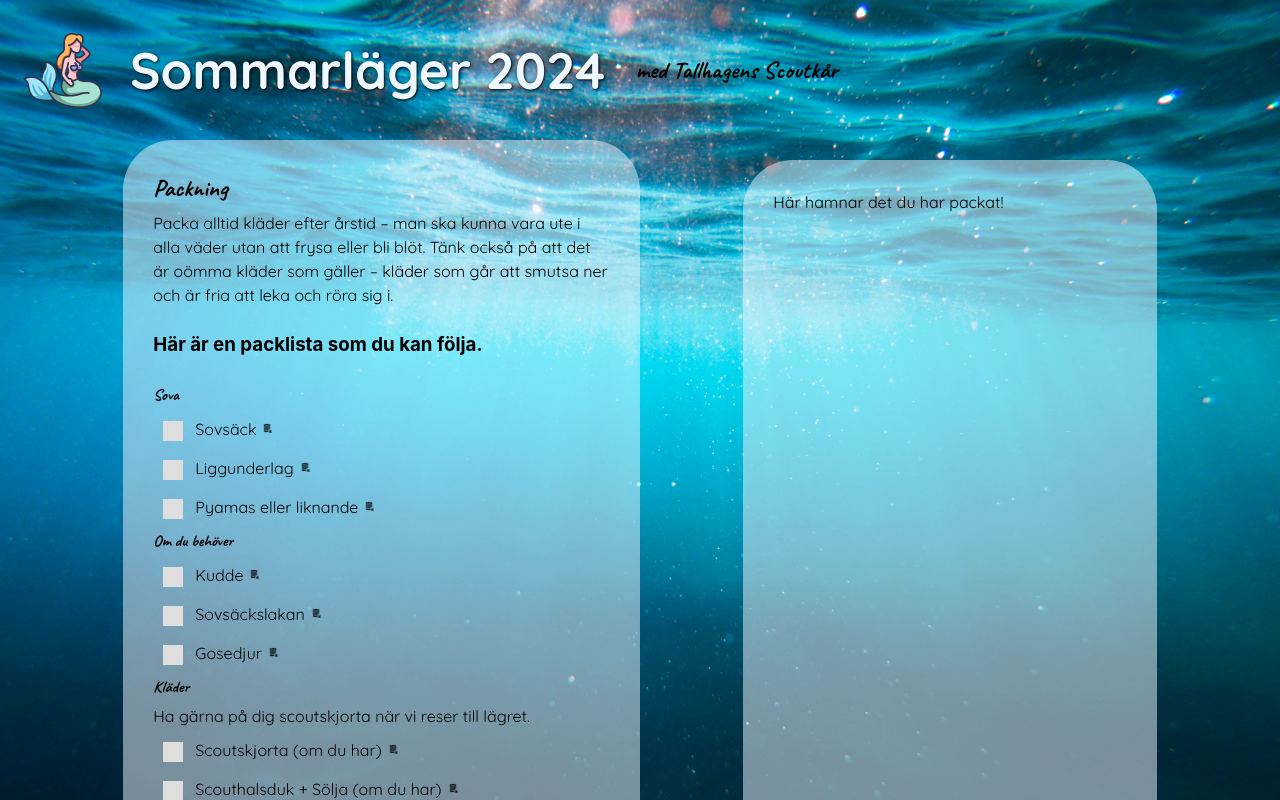
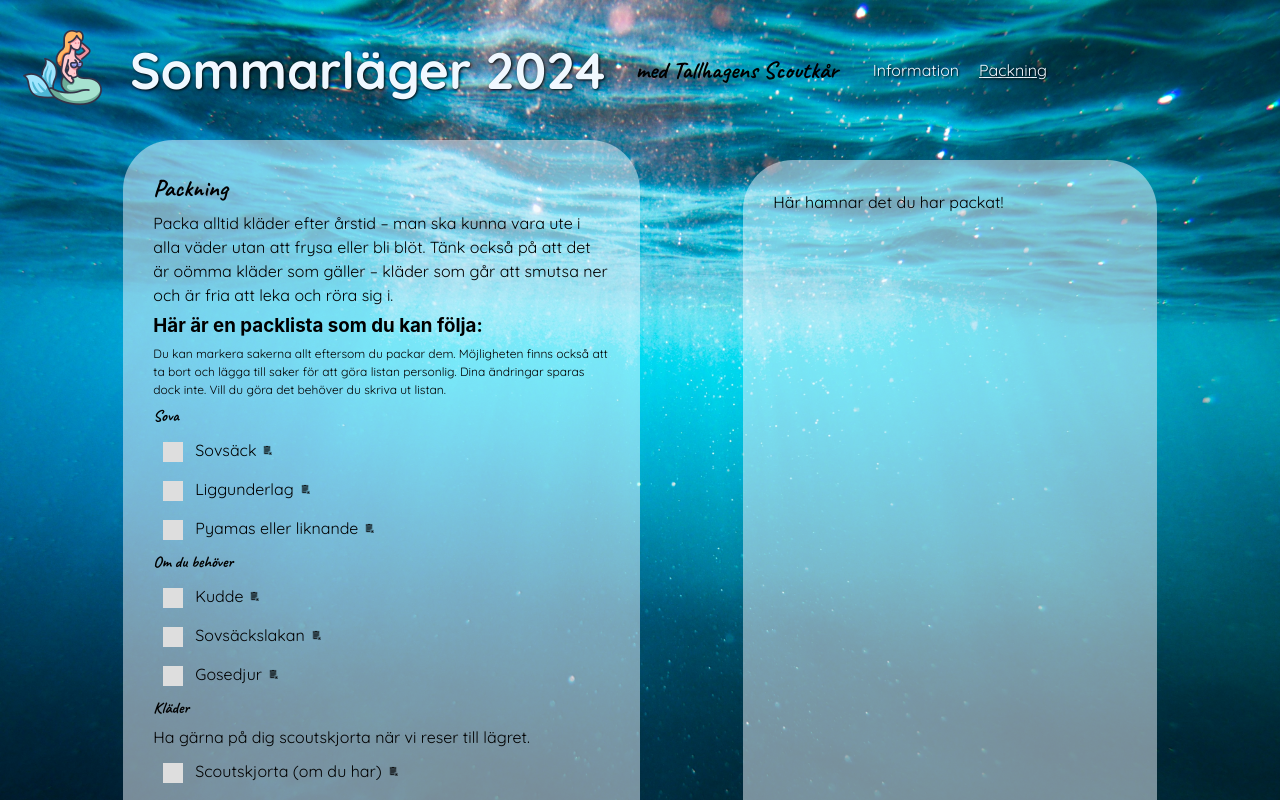
Before and after one commit to Tejpex/tallhagen, a React (Vite) app: page /packning in a window 1280 px wide. Shown: the top 800 px of the page. Built offline with nearby package versions, Linux system fonts and the light colour scheme; a web font is replaced by a local one.

Commit message:
Links added to nav-bar

```diff
--- a/src/App.css
+++ b/src/App.css
@@ -21,6 +21,10 @@ h1 {
 
 h2 {
   font-family: "Caveat", cursive;
+  margin: 0;
+}
+
+h3 {
   margin: 0;
 }
 
@@ -61,6 +65,29 @@ mark {
   align-items: flex-start;
   justify-content: center;
   flex-wrap: wrap;
+}
+
+.head-text {
+  display: flex;
+  flex-direction: column;
+  align-items: flex-start;
+  justify-content: center;
+  flex-wrap: wrap;
+}
+
+.links {
+  margin: 10px 0;
+}
+
+.link {
+  font-family: "Quicksand", sans-serif;
+  margin: 10px;
+  color: #f0f8ff;
+  text-shadow: rgb(0, 0, 0) 1px 1px 2px;
+}
+
+.active {
+  text-decoration: underline;
 }
 
 .main-view {
@@ -191,7 +218,7 @@ mark {
     height: 100px;
   }
 
-  .headline {
+  .head-text {
     flex-direction: row;
     align-items: center;
     gap: 25px;
@@ -214,3 +241,11 @@ mark {
     order: 1;
   }
 }
+
+@media (min-width: 1100px) {
+ .headline {
+    flex-direction: row;
+    align-items: center;
+    gap: 25px;
+  }
+}
--- a/src/components/NavBar.jsx
+++ b/src/components/NavBar.jsx
@@ -1,12 +1,20 @@
+import { Link } from "react-router-dom"
+import { NavLink } from "react-router-dom"
 import mermaidIcon from "/mermaid-color.png"
 
 export const NavBar = () => {
   return (
     <div className="nav-bar">
-        <img src={mermaidIcon} alt="Icon of mermaid" />
+        <Link to="/"><img src={mermaidIcon} alt="Icon of mermaid" /></Link>
         <div className="headline">
-          <h1>Sommarläger 2024</h1>
-          <h2>med Tallhagens Scoutkår</h2>
+          <div className="head-text">
+            <h1>Sommarläger 2024</h1>
+            <h2>med Tallhagens Scoutkår</h2>
+          </div>
+          <nav className="links">
+            <NavLink className="link" to="/">Information</NavLink>
+            <NavLink className="link" to="/packning">Packning</NavLink>
+          </nav>
         </div>
     </div>
   )
--- a/src/components/PackList.jsx
+++ b/src/components/PackList.jsx
@@ -31,7 +31,8 @@ export const PackList = () => {
           som gäller – kläder som går att smutsa ner och är fria att leka och
           röra sig i.
         </p>
-        <h3>Här är en packlista som du kan följa.</h3>
+        <h3>Här är en packlista som du kan följa:</h3>
+        <p className="site-info">Du kan markera sakerna allt eftersom du packar dem. Möjligheten finns också att ta bort och lägga till saker för att göra listan personlig. Dina ändringar sparas dock inte. Vill du göra det behöver du skriva ut listan.</p>
         <h4>Sova</h4>
         {equipment
           .filter((item) => item.done === false && item.category === "Sova")
--- a/src/pages/Equipment.css
+++ b/src/pages/Equipment.css
@@ -9,7 +9,6 @@
     align-items: center;
 }
 
-/*Div with just checkbox and name of task*/
 .item {
   display: flex;
   align-items: center;
@@ -18,6 +17,10 @@
 
 .item p {
   word-wrap: break-word;
+}
+
+.site-info {
+  font-size: 12px;
 }
 
 /*Making sure only delete-icon is visible on delete-button*/
@@ -63,7 +66,7 @@
     height: 40px;
   }
 
-  /* STYLING FOR COSTUM CHECKBOXES*/
+/* STYLING FOR COSTUM CHECKBOXES*/
 /* Hide the browser's default checkbox */
 .checkbox {
   opacity: 0;
```
